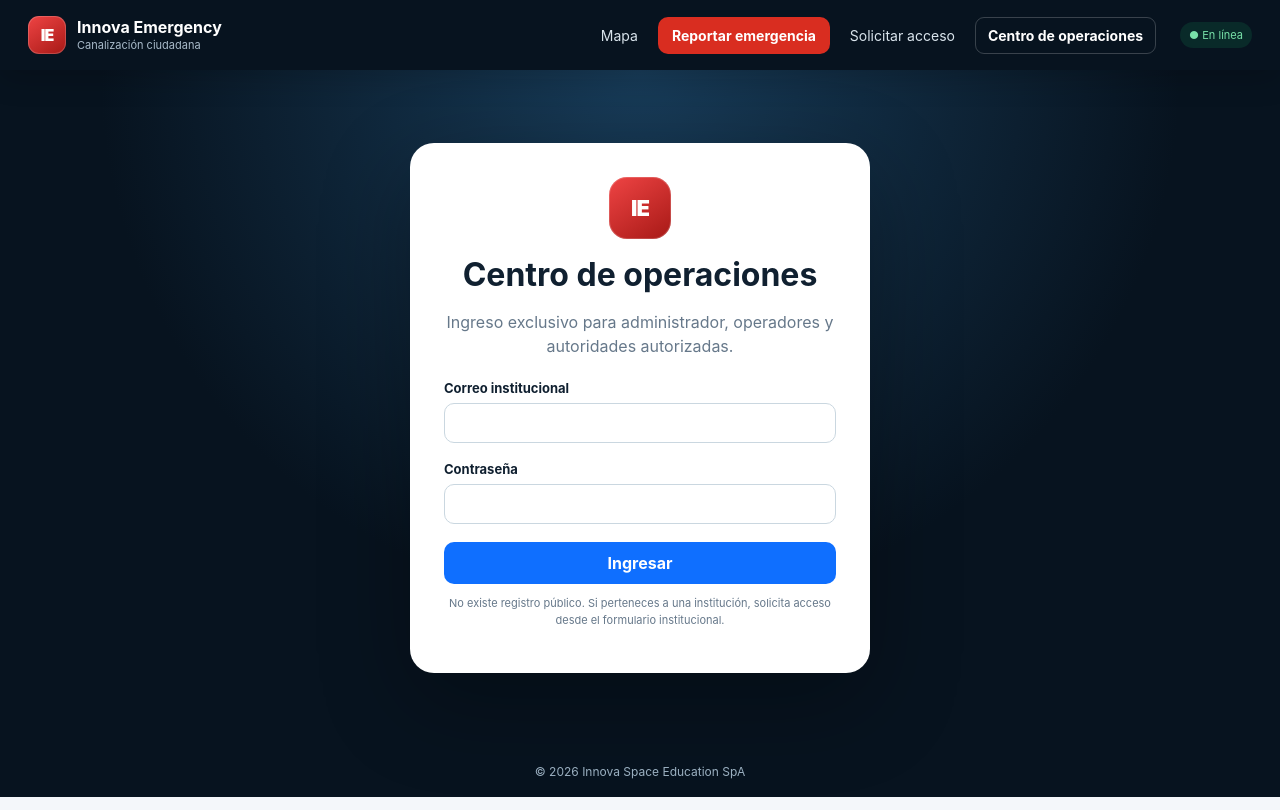
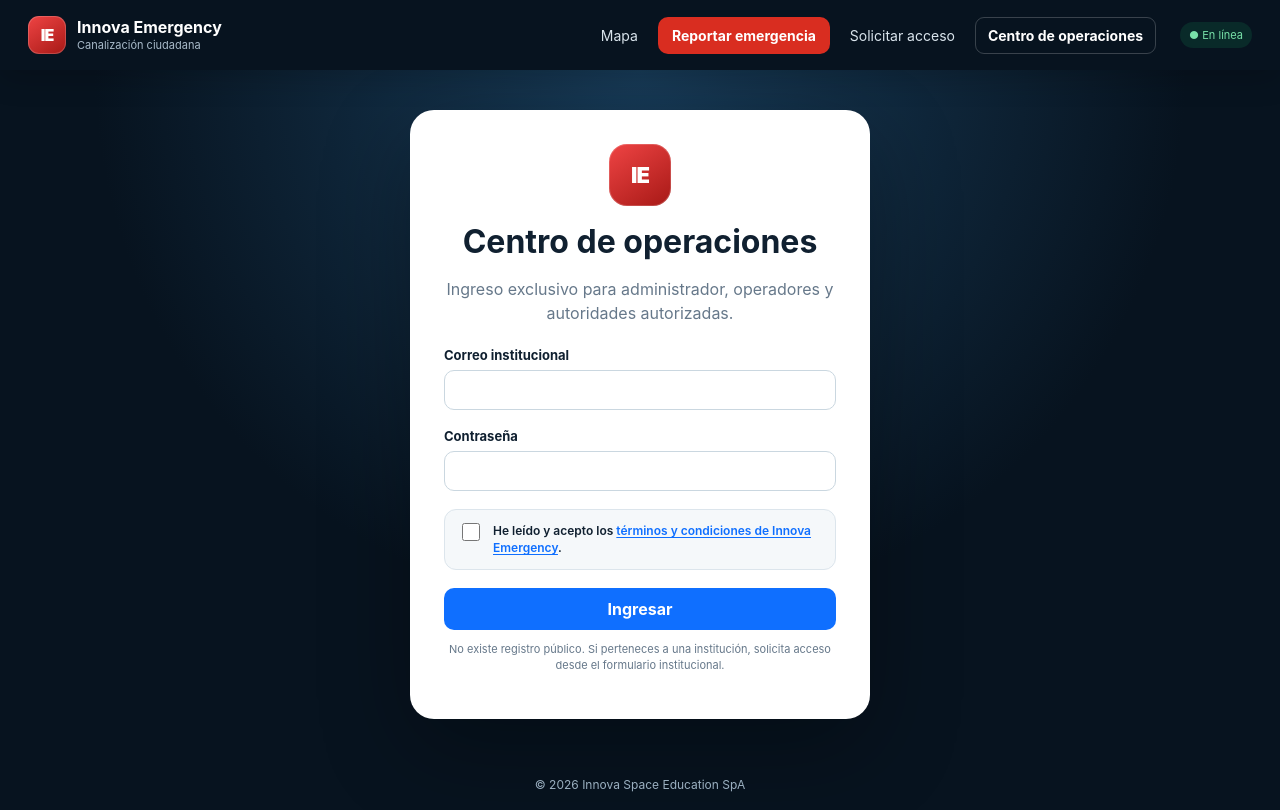
Before and after one commit to innova-space-edu/emergencias, a Next.js app: page /login in a window 1280 px wide. Built offline with nearby package versions, Linux system fonts and the light colour scheme.

Commit message:
Agregar aceptación de términos al acceso

```diff
--- a/components/login-form.tsx
+++ b/components/login-form.tsx
@@ -1,9 +1,10 @@
 'use client';
+import Link from 'next/link';
 import { FormEvent, useState } from 'react';
 import { useRouter } from 'next/navigation';
 import { getBrowserSupabase } from '@/lib/supabase/browser';
 export default function LoginForm(){
  const router=useRouter(); const [loading,setLoading]=useState(false); const [error,setError]=useState('');
  async function submit(e:FormEvent<HTMLFormElement>){e.preventDefault();setLoading(true);setError('');const form=new FormData(e.currentTarget);const email=String(form.get('email')||'').trim();const password=String(form.get('password')||'');const {error}=await getBrowserSupabase().auth.signInWithPassword({email,password});if(error){setError('No se pudo iniciar sesión. Revisa tus credenciales.');setLoading(false);return;}router.replace('/operaciones');router.refresh();}
- return <form className="stack-form" onSubmit={submit}><label>Correo institucional<input name="email" type="email" required autoComplete="email" /></label><label>Contraseña<input name="password" type="password" required autoComplete="current-password" /></label>{error?<div className="alert danger">{error}</div>:null}<button className="btn btn-primary" disabled={loading}>{loading?'Ingresando…':'Ingresar'}</button></form>;
+ return <form className="stack-form" onSubmit={submit}><label>Correo institucional<input name="email" type="email" required autoComplete="email" /></label><label>Contraseña<input name="password" type="password" required autoComplete="current-password" /></label><label className="legal-consent"><input name="terms" type="checkbox" required/><span>He leído y acepto los <Link href="/terminos">términos y condiciones de Innova Emergency</Link>.</span></label>{error?<div className="alert danger">{error}</div>:null}<button className="btn btn-primary" disabled={loading}>{loading?'Ingresando…':'Ingresar'}</button></form>;
 }
```
